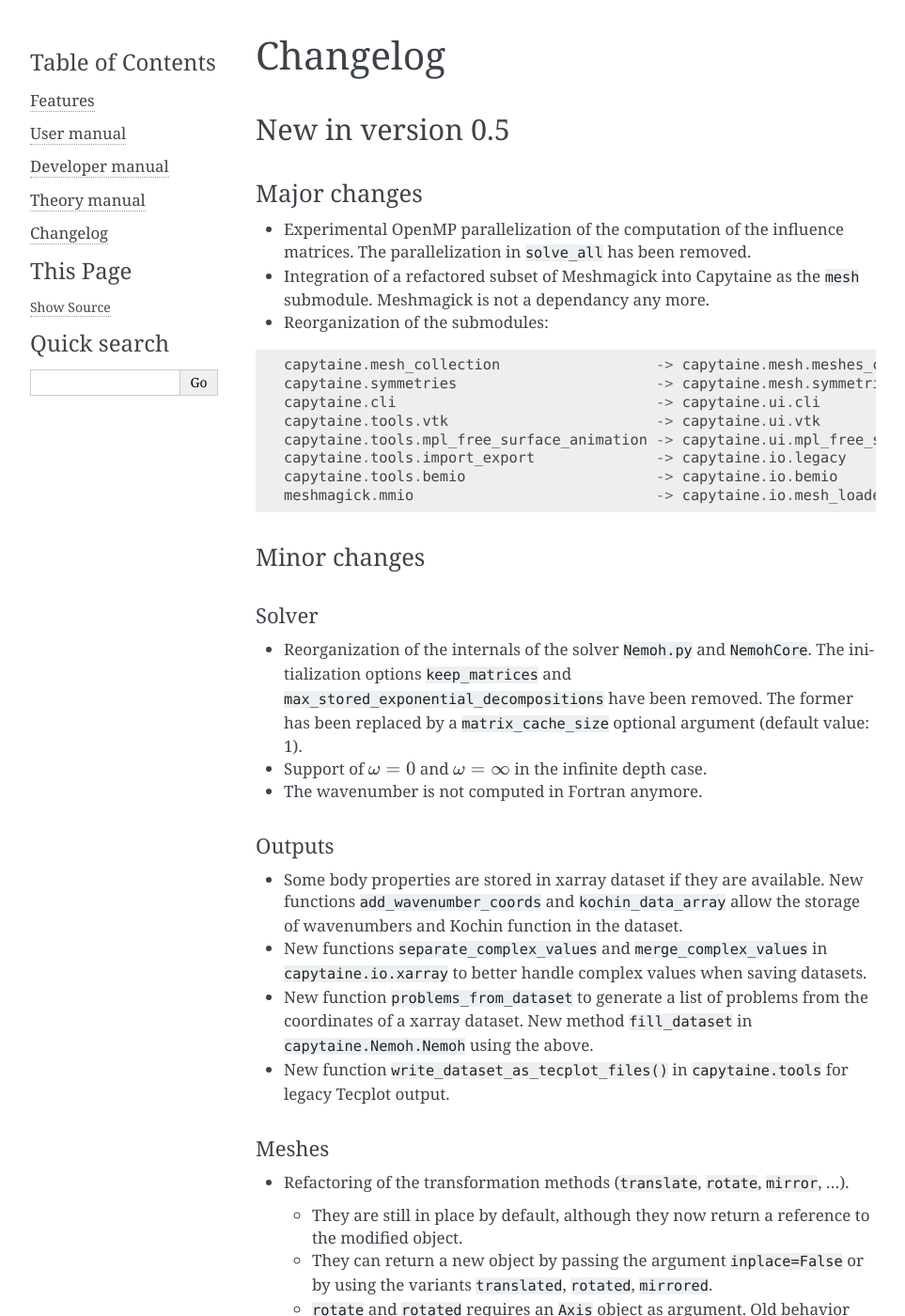
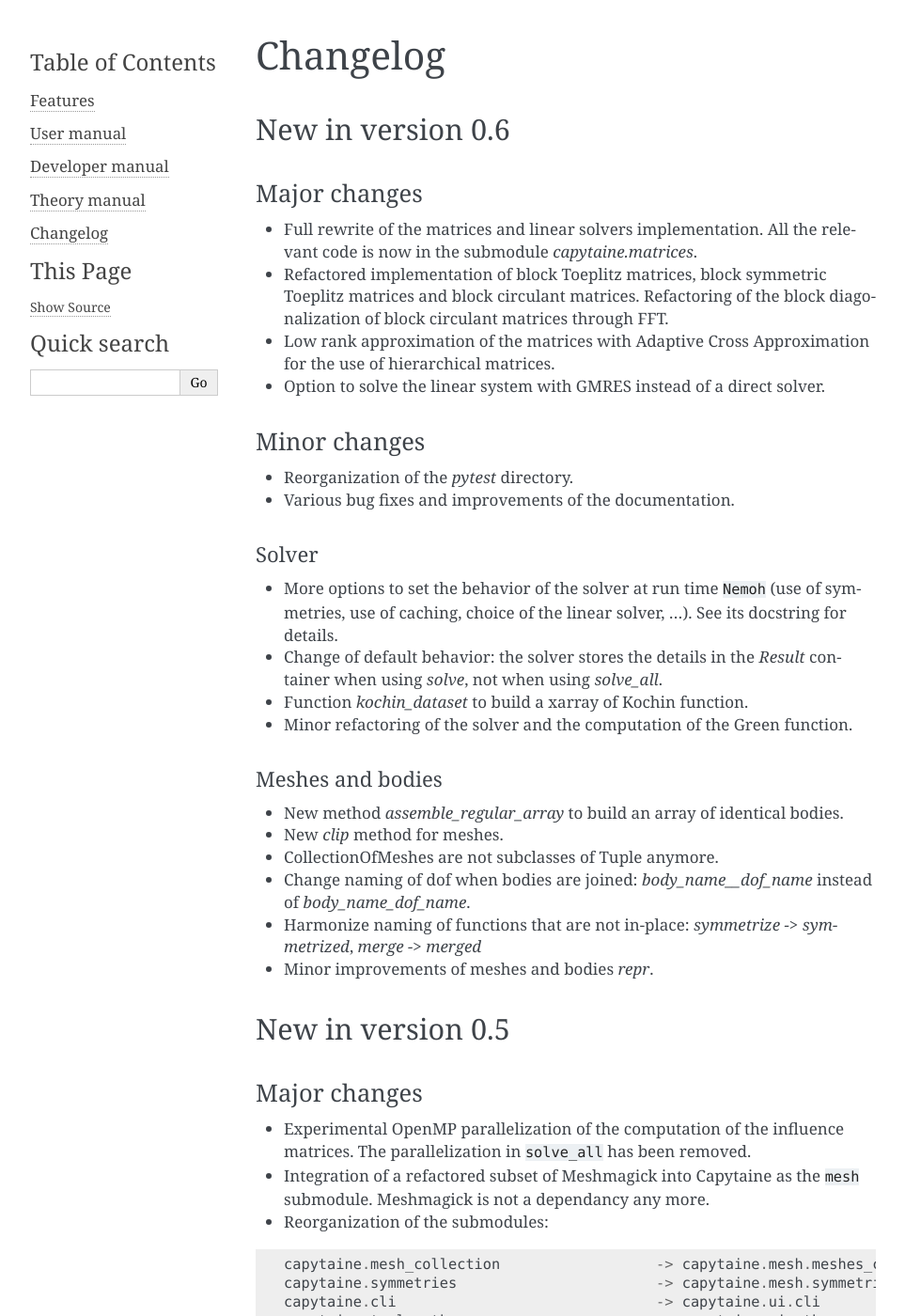
Before and after one commit to capytaine/capytaine, a Sphinx documentation site: the page built from docs/changelog.rst, in a window 1280 px wide and 1400 px high. Shown: the whole window at 94% size, without its empty margins (148-1111 px from the left). Built offline with Sphinx 7.4.7, drawn with Linux system fonts in a browser that asks for light colours.

Commit message:
Write changelog.

```diff
--- a/docs/changelog.rst
+++ b/docs/changelog.rst
@@ -1,6 +1,62 @@
 =========
 Changelog
 =========
+
+------------------
+New in version 0.6
+------------------
+
+Major changes
+-------------
+
+* Full rewrite of the matrices and linear solvers implementation.
+  All the relevant code is now in the submodule `capytaine.matrices`.
+
+* Refactored implementation of block Toeplitz matrices, block symmetric Toeplitz
+  matrices and block circulant matrices.
+  Refactoring of the block diagonalization of block circulant matrices through
+  FFT.
+
+* Low rank approximation of the matrices with Adaptive Cross Approximation for
+  the use of hierarchical matrices.
+
+* Option to solve the linear system with GMRES instead of a direct solver.
+
+Minor changes
+-------------
+
+* Reorganization of the `pytest` directory.
+
+* Various bug fixes and improvements of the documentation.
+
+Solver
+~~~~~~
+
+* More options to set the behavior of the solver at run time :code:`Nemoh` (use
+  of symmetries, use of caching, choice of the linear solver, ...).
+  See its docstring for details.
+
+* Change of default behavior: the solver stores the details in the `Result`
+  container when using `solve`, not when using `solve_all`.
+
+* Function `kochin_dataset` to build a xarray of Kochin function.
+
+* Minor refactoring of the solver and the computation of the Green function.
+
+Meshes and bodies
+~~~~~~~~~~~~~~~~~
+
+* New method `assemble_regular_array` to build an array of identical bodies.
+
+* New `clip` method for meshes.
+
+* CollectionOfMeshes are not subclasses of Tuple anymore.
+
+* Change naming of dof when bodies are joined: `body_name__dof_name` instead of `body_name_dof_name`.
+
+* Harmonize naming of functions that are not in-place: `symmetrize -> symmetrized`, `merge -> merged`
+
+* Minor improvements of meshes and bodies `repr`.
 
 ------------------
 New in version 0.5
```
